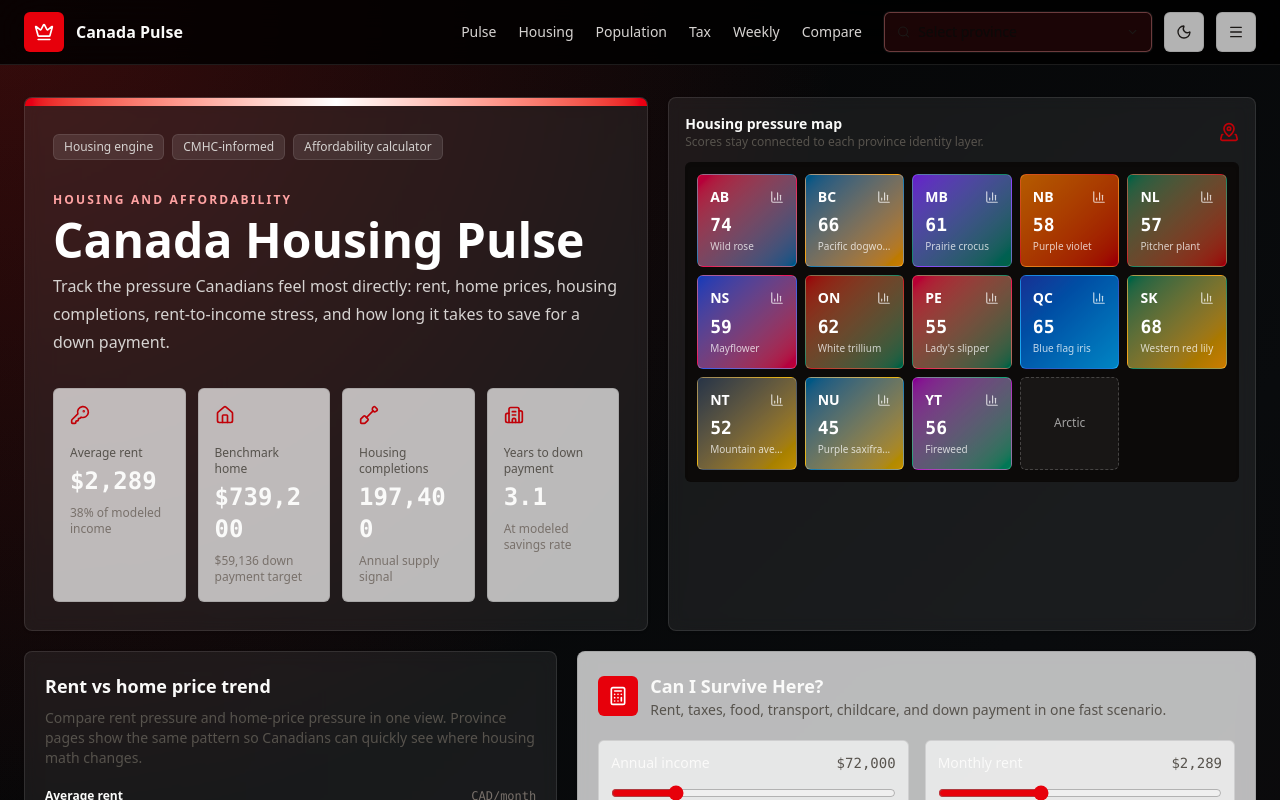
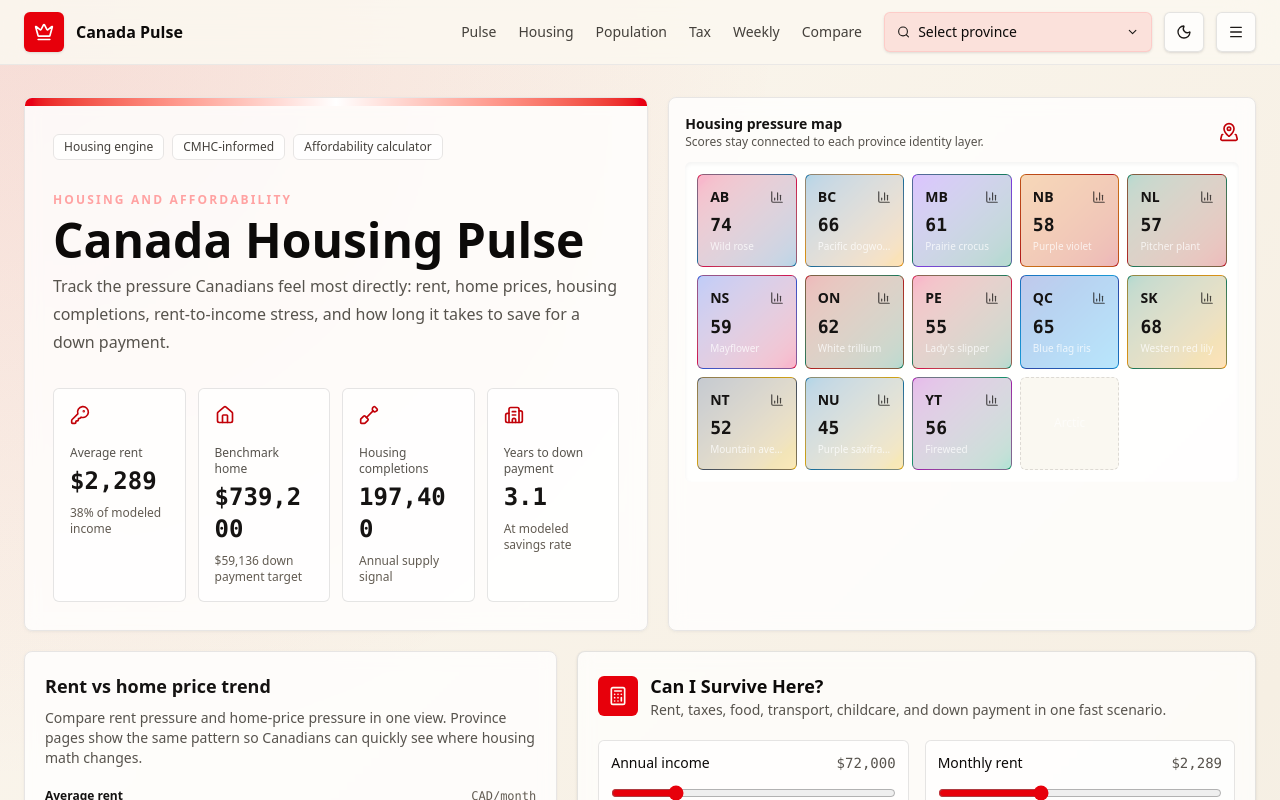
Before and after one commit to Seankhatibi/CanadaPulse, a Next.js app: page /housing in a window 1280 px wide. Shown: the top 800 px of the page. Built offline with nearby package versions, Linux system fonts and the light colour scheme.

Commit message:
Apply light editorial theme app-wide

```diff
--- a/src/app/globals.css
+++ b/src/app/globals.css
@@ -88,3 +88,41 @@ input {
   background: #d63f2f;
   color: #fffaf2;
 }
+
+.canada-light-shell main .cp-panel {
+  color: #151312;
+}
+
+.canada-light-shell main .cp-panel :is(.text-white, .text-stone-50, .text-stone-100, .text-stone-200) {
+  color: #151312;
+}
+
+.canada-light-shell main .cp-panel :is(.text-stone-300, .text-stone-400, .text-stone-500) {
+  color: #625b52;
+}
+
+.canada-light-shell main .cp-panel :is(.border-white\/10, .border-white\/15, .border-white\/20) {
+  border-color: rgba(120, 113, 108, 0.22);
+}
+
+.canada-light-shell main .cp-panel :is(.bg-black\/20, .bg-black\/30, .bg-black\/35, .bg-black\/40, .bg-black\/45, .bg-black\/70, .bg-black\/72, .bg-stone-950) {
+  background-color: rgba(255, 255, 255, 0.72);
+}
+
+.canada-light-shell main .cp-panel :is(.bg-white\/5, .bg-white\/10, .bg-white\/15) {
+  background-color: rgba(250, 247, 239, 0.86);
+}
+
+.canada-light-shell main .cp-panel :is(.bg-red-600, .bg-red-700, .bg-sky-600, .bg-fuchsia-600, .bg-teal-600, .bg-emerald-600, .bg-stone-950) :is(.text-white, .text-stone-50, .text-stone-100, .text-stone-200),
+.canada-light-shell main .cp-panel :is(.bg-red-600, .bg-red-700, .bg-sky-600, .bg-fuchsia-600, .bg-teal-600, .bg-emerald-600).text-white,
+.canada-light-shell main :is(a.bg-red-600, button.bg-red-600, .bg-red-600) {
+  color: #fffaf2;
+}
+
+.canada-light-shell main .cp-panel :is(.bg-red-600, .bg-red-700, .bg-sky-600, .bg-fuchsia-600, .bg-teal-600, .bg-emerald-600) {
+  color: #fffaf2;
+}
+
+.canada-light-shell main .cp-panel :is(.bg-red-600, .bg-red-700, .bg-sky-600, .bg-fuchsia-600, .bg-teal-600, .bg-emerald-600) * {
+  color: inherit;
+}
--- a/src/components/app-shell.tsx
+++ b/src/components/app-shell.tsx
@@ -16,7 +16,7 @@ const navItems = [
 
 export function AppShell({
   children,
-  variant = "dark",
+  variant = "light",
 }: {
   children: React.ReactNode;
   variant?: "dark" | "light";
@@ -27,7 +27,7 @@ export function AppShell({
     <div
       className={
         isLight
-          ? "min-h-screen overflow-x-clip bg-[radial-gradient(circle_at_top_left,rgba(215,25,32,0.12),transparent_28%),radial-gradient(circle_at_bottom_right,rgba(14,165,233,0.10),transparent_28%),linear-gradient(135deg,#fbf7ef_0%,#f6efe3_52%,#eef6f6_100%)] text-stone-950"
+          ? "canada-light-shell min-h-screen overflow-x-clip bg-[radial-gradient(circle_at_top_left,rgba(215,25,32,0.12),transparent_28%),radial-gradient(circle_at_bottom_right,rgba(14,165,233,0.10),transparent_28%),linear-gradient(135deg,#fbf7ef_0%,#f6efe3_52%,#eef6f6_100%)] text-stone-950"
           : "min-h-screen overflow-x-clip bg-[radial-gradient(circle_at_top_left,rgba(220,38,38,0.24),transparent_30%),radial-gradient(circle_at_bottom_right,rgba(14,165,233,0.12),transparent_30%),linear-gradient(135deg,#030303_0%,#090b0d_44%,#130807_100%)] text-stone-50"
       }
     >
@@ -91,10 +91,10 @@ export function SectionHeader({
       <p className="text-xs font-semibold uppercase tracking-[0.18em] text-red-300">
         {eyebrow}
       </p>
-      <h1 className="max-w-4xl text-3xl font-semibold tracking-normal text-white sm:text-5xl">
+      <h1 className="max-w-4xl text-3xl font-semibold tracking-normal text-stone-950 dark:text-white sm:text-5xl">
         {title}
       </h1>
-      <p className="max-w-3xl text-base leading-7 text-stone-300">
+      <p className="max-w-3xl text-base leading-7 text-stone-600 dark:text-stone-300">
         {body}
       </p>
     </div>
@@ -110,7 +110,7 @@ export function GlassPanel({
 }) {
   return (
     <section
-      className={`min-w-0 rounded-lg border border-white/10 bg-white/[0.07] shadow-sm backdrop-blur ${className}`}
+      className={`cp-panel min-w-0 rounded-lg border border-stone-200 bg-white/78 shadow-sm shadow-stone-300/30 backdrop-blur dark:border-white/10 dark:bg-white/[0.07] dark:shadow-sm ${className}`}
     >
       {children}
     </section>
@@ -149,7 +149,7 @@ export function ProvinceMiniMap() {
 
 export function StatusPill({ children }: { children: React.ReactNode }) {
   return (
-    <span className="inline-flex items-center rounded-md border border-white/10 bg-white/10 px-2.5 py-1 text-xs font-medium text-stone-300">
+    <span className="inline-flex items-center rounded-md border border-stone-200 bg-white/75 px-2.5 py-1 text-xs font-medium text-stone-700 dark:border-white/10 dark:bg-white/10 dark:text-stone-300">
       {children}
     </span>
   );
```
